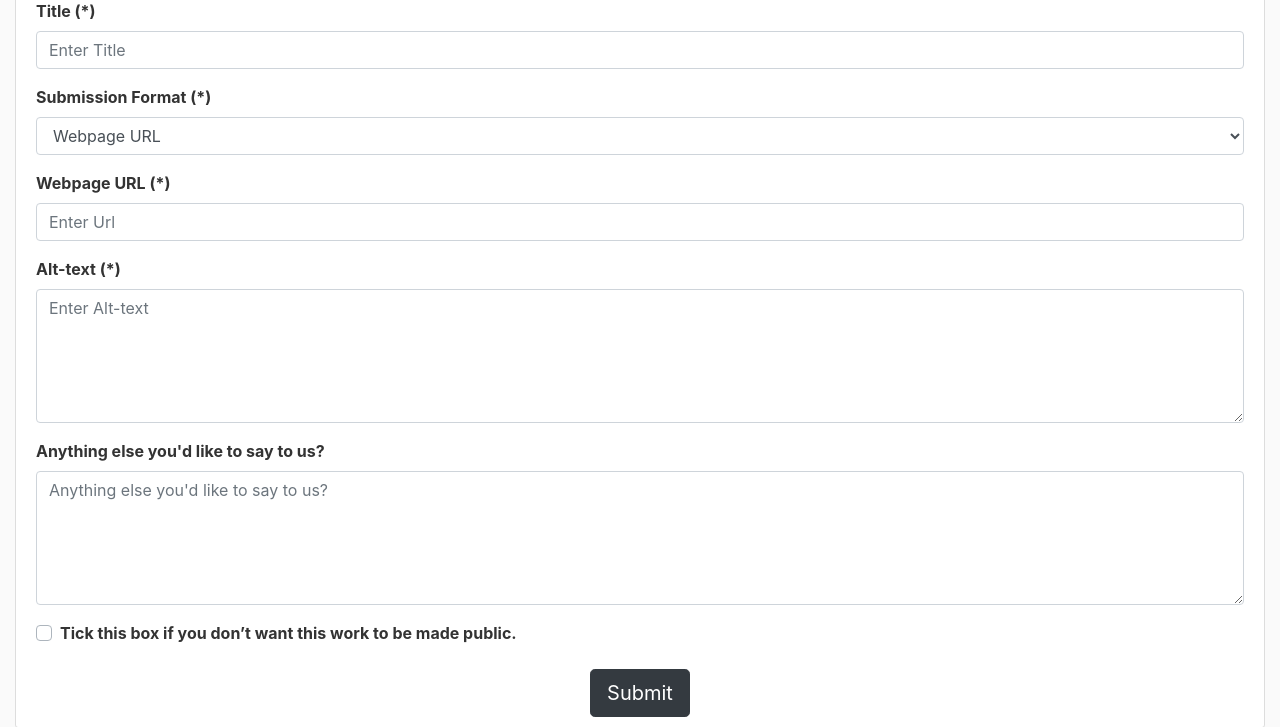
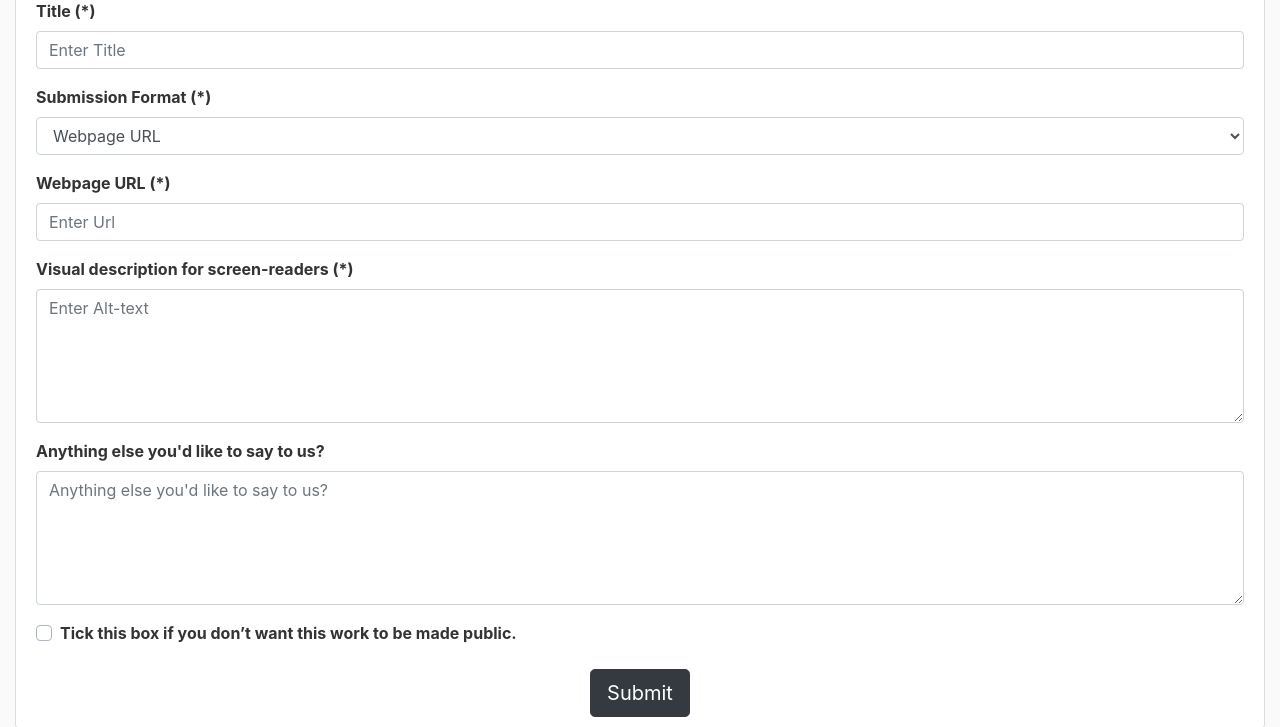
Before and after one commit to 30works/thirty-works, a Django app: template thirtyworks/blog/templates/blog/post_form.html in a window 1280 px wide. Shown: the part 265-992 px from the top of the page. Run offline with Django 3.2, Linux system fonts and the light colour scheme; the template is opened without the code that fills it, so the values that code supplies are empty; some libraries are stand-ins or nearby versions.

Commit message:
changed alt-text to visual description in form

```diff
--- a/thirtyworks/blog/templates/blog/post_form.html
+++ b/thirtyworks/blog/templates/blog/post_form.html
@@ -40,7 +40,7 @@ label{
           <input class="form-control" name="url"  placeholder="Enter Url" pattern='^(http:\/\/www\.|https:\/\/www\.|http:\/\/|https:\/\/)?[a-z0-9]+([\-\.]{1}[a-z0-9]+)*\.[a-z]{2,5}(:[0-9]{1,5})?(\/.*)?$' title="Invalid Url" required />
          </div>
          <div class="form-group">
-          <label for="exampleFormControlTextarea1">Alt-text (*)</label>
+          <label for="exampleFormControlTextarea1">Visual description for screen-readers (*)</label>
           <textarea class="form-control" name="alt_text"  rows="5" placeholder="Enter Alt-text" required></textarea>
         </div>
         <div class="form-group">
```
